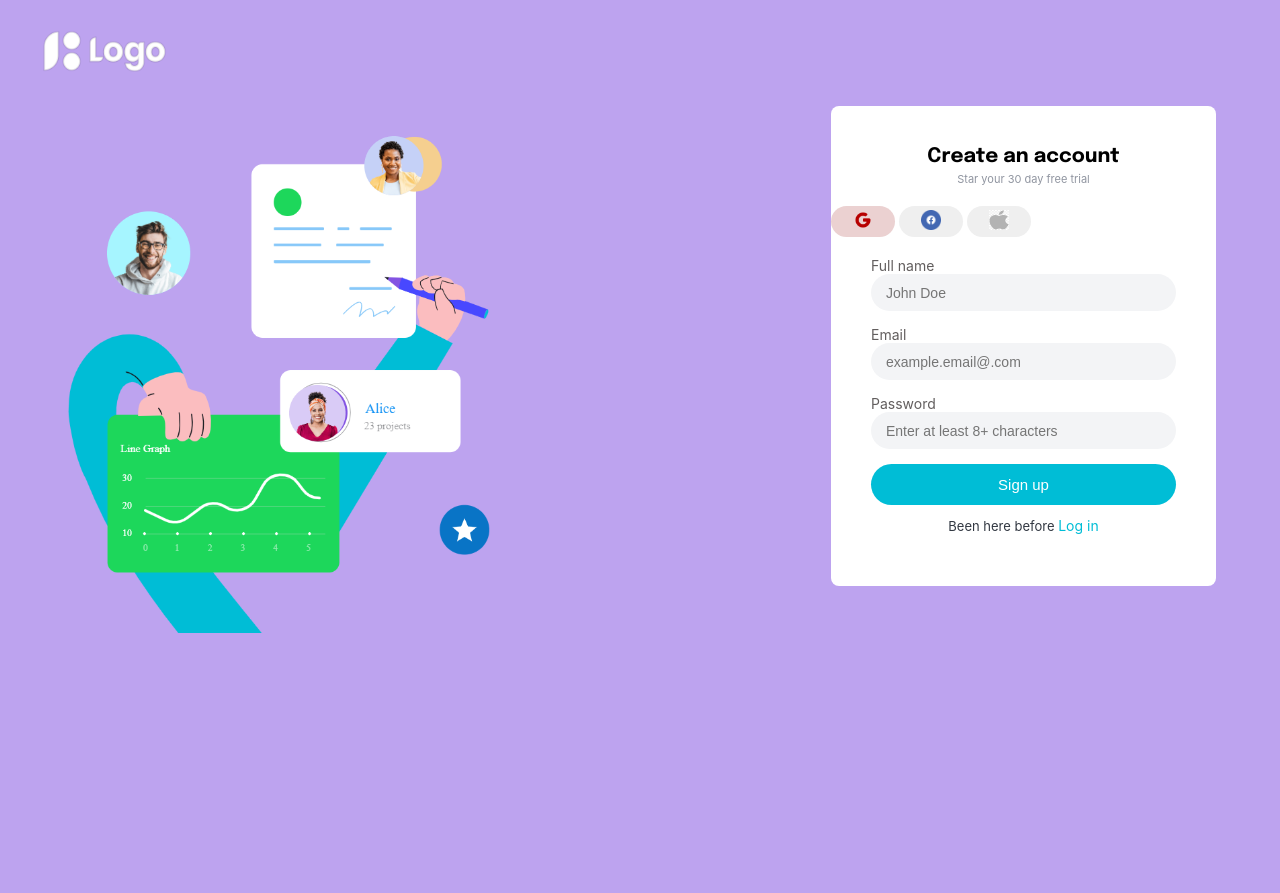
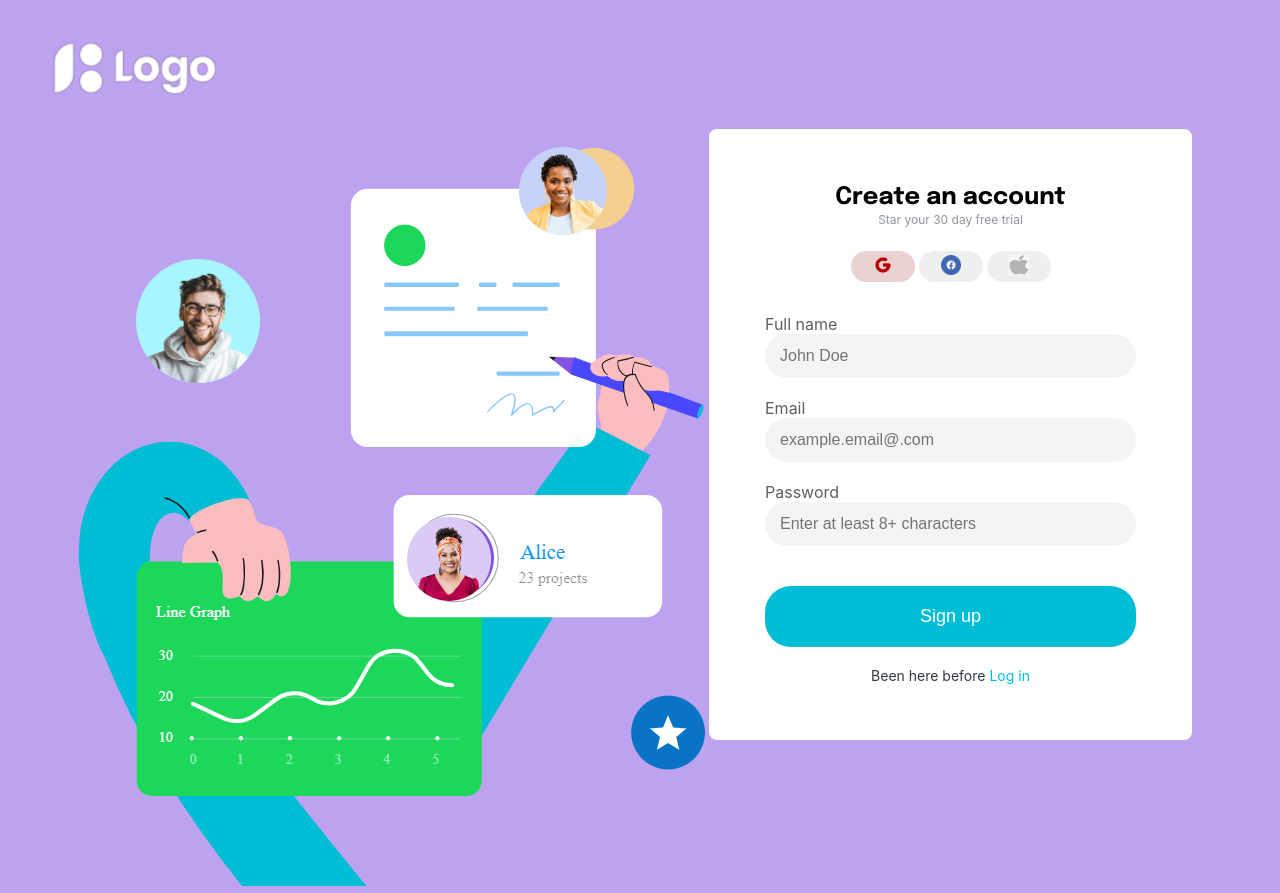
Before and after one commit to heritianajd/dashboard_mockup, a plain HTML site: page index.html in a window 1280 px wide. Before the commit the page ends 800 px from the top, so only its background shows below. Drawn offline with Linux system fonts and the light colour scheme; a web font is replaced by a local one.

Commit message:
Modification des ficiers

```diff
--- a/assets/style.css
+++ b/assets/style.css
@@ -12,51 +12,50 @@
     src: url(font-familly/inter/static/Inter-SemiBold.ttf);
 }
 
-.registration-logo img{
-    position: relative;
-    top: 30px;
-    left: 40px;
-    width: 130px;
-    height: 42px;
+* {
+    margin: 0;
+    padding: 0;
 }
 
-body{
-    margin: 0;
+.registration-logo img{
+    padding: 41px 0 0 49px;
+    width: 173px;
+    height: 54px;
 }
 
 .registration-container{
     display: flex;
     justify-content: space-between;
-    max-width: 90%;
-    margin: auto;
+    margin-top: 30px;
+    max-width: 100%;
+    padding: 0 88px 0 72px;
 }
 
 .registration-group img{
-    position: relative;
-    top: 78px!important;
-    width: 440px;
-    height: 511px;
-    width: 100%;
+    width: 637px;
+    height: 760px;
 }
 
-.registration-form{
+.registration-sign{
     background-color: white;
     width: 385px;
-    height: 480px;
+    height: fit-content;
     border-radius: 8px;
-    margin-top: 60px;
+    padding: 56px;
 }
 
 .registration-creation-account{
     text-align: center;
 }
 
-.container_input{
-    padding: 20px 40px 0 40px;
+.registration-form .button{
+    text-align: center;
 }
 
-.registration-form .button{
+.registration-social-media{
     text-align: center;
+    margin-top: 24px;
+    margin-bottom: 32px;
 }
 
 .registration-social-media img{
@@ -69,32 +68,29 @@ body{
     border: none;
     padding: 4px 22px;
     border-radius: 26px;
-    margin-top: 20px;
 }
 
 .registration-creation-account h1{
-    font-size: 20px;
-    margin-bottom: 5px;
-    margin-top: 40px;
+    font-size: 24px;
+    margin-bottom: 2px;
     font-family: 'Epilogue';
 }
 
 .registration-creation-account p{
-    font-size: 11px;
-    margin: 0;
+    font-size: 12px;
     font-family: 'Inter';
     color: #9095A0FF;
 }
 
-.div_input{
+.registration-input{
     display: flex;
     flex-direction: column;
-    margin-bottom: 15px;
+    margin-bottom: 20px;
 }
 
-.div_input input{
-    height: 35px;
-    font-size: 14px;
+.registration-input input{
+    height: 44px;
+    font-size: 16px;
     background: #F3F4F6FF;
     border-radius: 22px;
     border: none;
@@ -102,13 +98,13 @@ body{
     outline: none;
 }
 
-.div_input label{
-    font-size: 14px;
+.registration-input label{
+    font-size: 16px;
     font-family: 'Inter';
     color: rgb(98 94 94);
 }
 
-.registration-form .paragraphe{
+.paragraphe{
     text-align: center;
     font-family: 'Inter';
     font-size: 13px;
@@ -116,27 +112,33 @@ body{
 
 .paragraphe p{
     color: #323842FF;
-    line-height: 22px;
-    margin-top: 10px;
+    font-size: 14px;
 }
 
-.div_button_sign{
+.registration-button-sign{
     text-align: center;
-    margin-top: 20px;
 }
 
-.div_button_sign button{
+.registration-button-sign button{
     width: 100%;
-    padding: 12px 0;
+    padding: 20px 0;
     color: #FFFFFFFF;
     background: #00BDD6FF;
     border-radius: 26px;
     border: none;
-    font-size: 15px;
+    margin: 20px 0;
+    font-size: 18px;
 }
 
-.registration-form .paragraphe a{
+.paragraphe a{
     color: #00BDD6FF;
-    font-size: 14px;
     text-decoration: none;
 }
+
+@media only screen and (max-width: 1920px) {
+
+}
+
+@media only screen and (max-width: 1440px) {
+
+}
--- a/index.html
+++ b/index.html
@@ -16,7 +16,7 @@
             <div class="registration-group">
                 <img src="assets/images/imgs-registration/img-group.png" alt="Group registration">
             </div>
-            <div class="registration-form">
+            <div class="registration-sign">
                 <div class="registration-creation-account">
                     <h1>Create an account</h1>
                     <p>Star your 30 day free trial</p>
@@ -38,21 +38,21 @@
                         </a>
                     </button>
                 </div>
-                <div class="container_input">
+                <div class="registration-container-form">
                     <form action="dashboard.html">
-                        <div class="div_input">
+                        <div class="registration-input">
                             <label for="name">Full name</label>
                             <input type="text" placeholder="John Doe">
                         </div>
-                        <div class="div_input">
+                        <div class="registration-input">
                             <label for="email">Email</label>
                             <input type="email" placeholder="example.email@.com">
                         </div>
-                        <div class="div_input">
+                        <div class="registration-input">
                             <label for="">Password</label>
                             <input type="password" placeholder="Enter at least 8+ characters">
                         </div>
-                        <a href="index.html" class="div_button_sign">
+                        <a href="index.html" class="registration-button-sign">
                             <button type="submit">Sign up</button>
                         </a>
                     </form>
```
